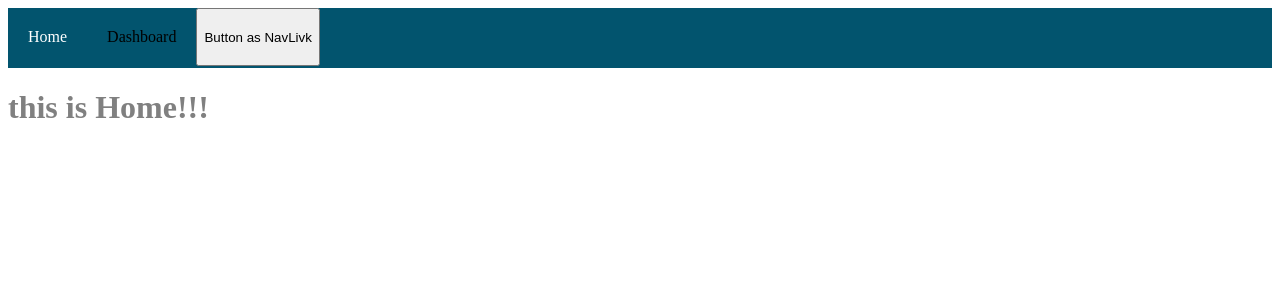
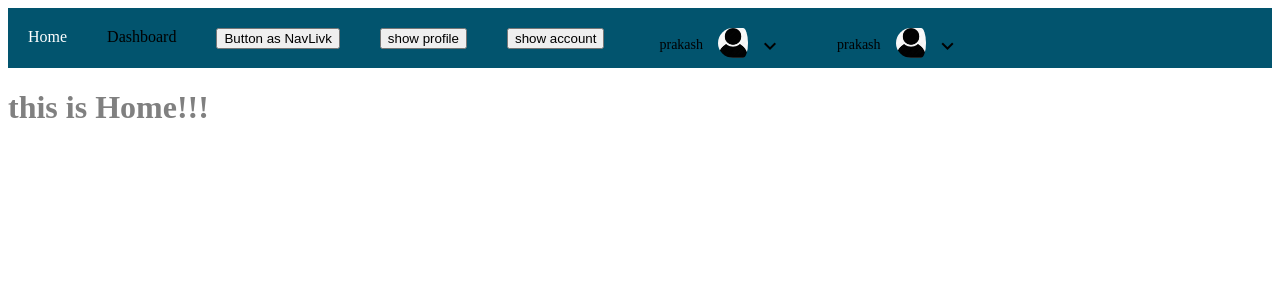
Before and after one commit to Pkandel/react-redux-boilerplate, a React app: page / in a window 1280 px wide. Shown: the top 300 px of the page. Built offline with nearby package versions, Linux system fonts and the light colour scheme.

Commit message:
route for dropdown added

```diff
--- a/src/components/dropdown/dropdown.css
+++ b/src/components/dropdown/dropdown.css
@@ -2,6 +2,7 @@
 /************ Button **************/
 /************ Button End**************/
 /*************** primary colors End **************/
+@import url("https://fonts.googleapis.com/icon?family=Material+Icons");
 .default-dropdown {
   height: 100%; }
   .default-dropdown .dropdown-intern {
--- a/src/components/dropdown/dropdown.scss
+++ b/src/components/dropdown/dropdown.scss
@@ -1,4 +1,5 @@
 @import './dropdown.default.scss';
+@import url('https://fonts.googleapis.com/icon?family=Material+Icons');
 @keyframes DropdownAnimate {
     from {
         height: 0 ;
--- a/src/components/nav/Nav.jsx
+++ b/src/components/nav/Nav.jsx
@@ -1,11 +1,31 @@
 'use strict';
 import React, { Component } from 'react';
 import { NavLink, Route } from 'react-router-dom';
+import { Dropdown } from '../';
 import './nav.scss';
 
 class Nav extends Component {
 
+
     render() {
+        const user = {
+            name: "prakash",
+            image: "./images/user.png"
+        };
+
+        const dropdownListItem = [
+            {
+                name: "account",
+                onClick: this._account,
+                icon: "settings"
+            },
+            {
+                name: "profile",
+                onClick: this._logout,
+                icon: "exit_to_app"
+            }
+        ];
+        const className="default";
         const ButtonToNavigate = ({ title, history }) => (
             <button
                 type="button"
@@ -14,11 +34,48 @@ class Nav extends Component {
                 {title}
             </button>
         );
+        const Profile = ({ title, history }) => (
+            <button
+                type="button"
+                onClick={() => history.push('/profile')}
+            >
+                {title}
+            </button>
+        );
+        const Account = ({ title, history }) => (
+            <button
+                type="button"
+                onClick={() => history.push('/account')}
+            >
+                {title}
+            </button>
+        );
+        const DropdownComponent = ({ history }) => (
+            <Dropdown
+                type="button"
+                user={user}
+                dropdownListItem={[{
+                    name: "account",
+                    onClick: () => history.push('/account'),
+                    icon: "settings"
+                },
+                {
+                    name: "profile",
+                    onClick: () => history.push('/profile'),
+                    icon: "exit_to_app"
+                }]}
+            />
+
+        );
         return(
             <div className="navbar">
                 <li> <NavLink exact to="/" activeClassName="active">Home </NavLink></li>
                 <li><NavLink exact to="/dashboard" activeClassName="active">Dashboard </NavLink></li>
-                <Route path="/" render={(props) => <ButtonToNavigate {...props} title="Button as NavLivk"/>} />
+                <li><Route path="/" render={(props) => <ButtonToNavigate {...props} title="Button as NavLivk"/>} /></li>
+                <li><Route path="/" render={(props) => <Profile {...props} title="show profile"/>} /></li>
+                <li><Route path="/" render={(props) => <Account {...props} title="show account"/>} /></li>
+                <li><Route path="/" render={(props) => <DropdownComponent {...props}  />}/></li>
+                <li><Dropdown user={user} dropdownListItem={dropdownListItem} className={className} /></li>
             </div>
         );
     }
--- a/src/containers/app/App.jsx
+++ b/src/containers/app/App.jsx
@@ -11,7 +11,7 @@ class App extends Component {
 
     render() {
         return(
-            <div className="app">
+            <div className="app default">
                 <div className="head">
                     <Nav />
                 </div>
--- a/src/containers/routes/Router.jsx
+++ b/src/containers/routes/Router.jsx
@@ -9,8 +9,12 @@ class Router extends Component {
 
         return (
             <Switch>
-                <Route  path="/dashboard" component={Dashboard} />
-                <Route  path="/" component={Home}/>
+                <Route exact path="/dashboard" component={Dashboard} />
+                <Route exact path="/my-new-location" render={() => <h1> My New Location </h1>}/>
+                <Route exact path="/profile" render={() => <h1> My Profile </h1>}/>
+                <Route exact path="/account" render={() => <h1> My Account </h1>}/>
+                <Route exact path="/" component={Home}/>
+                <Route path="/*" component={Home} />
             </Switch>
          );
     }
```
Also changed, not shown: tools/devServer.js (+4 -4 lines), public/images/user.png (added).
